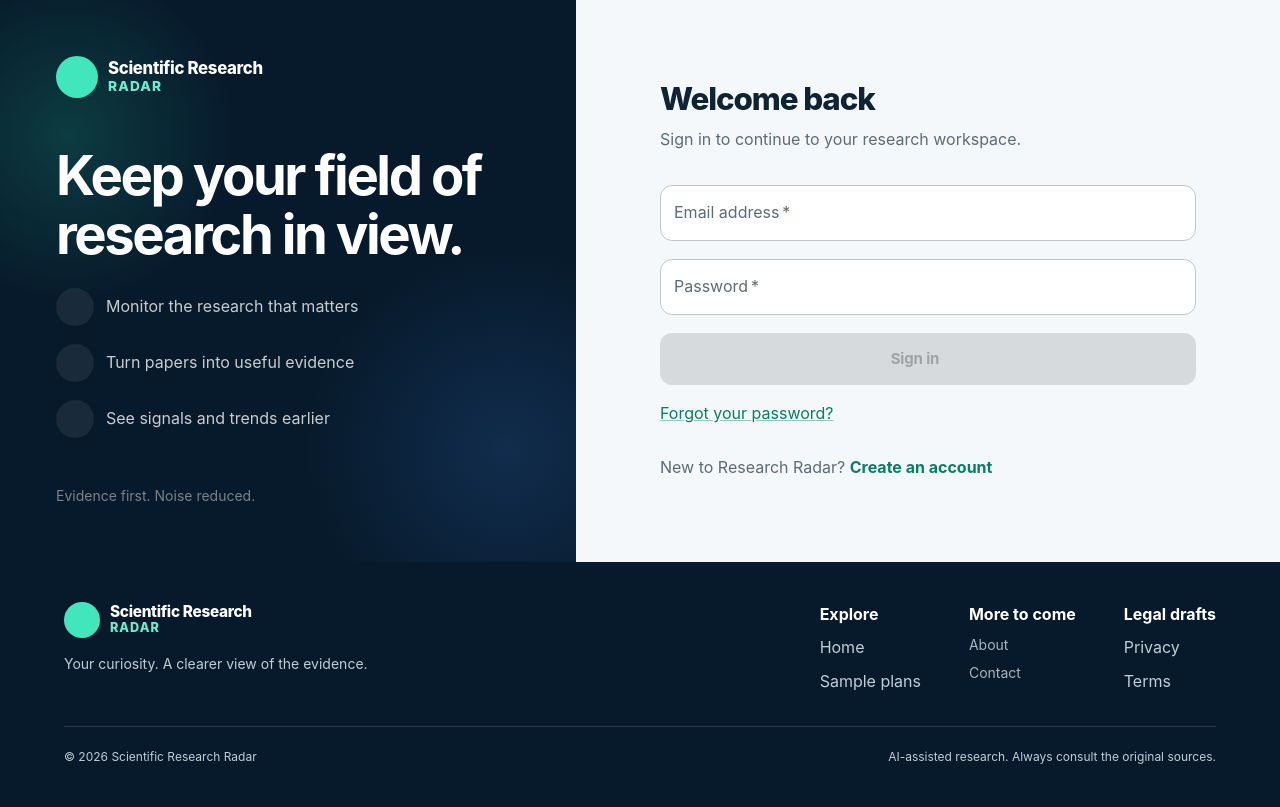
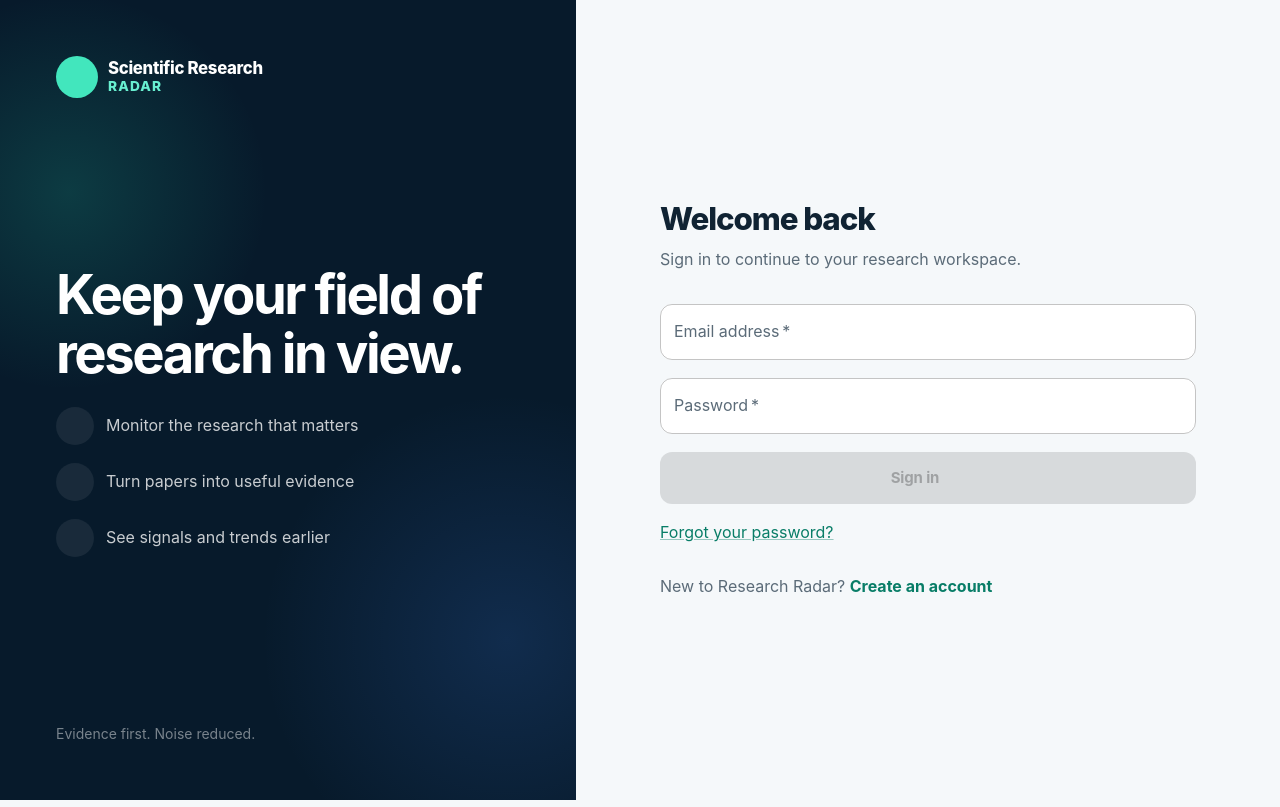
Before and after one commit to svasylevskyi/scientific-research-radar, a React (Vite) app in the folder frontend/: page /login in a window 1280 px wide. Built offline with nearby package versions, Linux system fonts and the light colour scheme; no server answers; some icons are missing.

Commit message:
Hide site footer on authentication pages

```diff
--- a/frontend/src/App.tsx
+++ b/frontend/src/App.tsx
@@ -4,7 +4,7 @@ import { LandingPage } from "./pages/LandingPage";
 import { PlansPage } from "./pages/PlansPage";
 import { LegalPage } from "./pages/LegalPage";
 import { ForgotPasswordPage, ResetPasswordPage } from "./pages/PasswordRecoveryPage";
-import { Navigate, Route, Routes, useLocation, useParams } from "react-router-dom";
+import { matchPath, Navigate, Route, Routes, useLocation, useParams } from "react-router-dom";
 
 import { RequireAuth } from "./auth/RequireAuth";
 import { RequireAdmin } from "./auth/RequireAdmin";
@@ -26,6 +26,11 @@ function LegacyDigestHistoryRedirect() {
 }
 
 export default function App() {
+  const { pathname } = useLocation();
+  // Registration includes its email verification step; profile keeps its footer.
+  const isAuthPage = ["/login", "/register", "/forgot-password", "/reset-password"]
+    .some((path) => matchPath(path, pathname));
+
   return (
     <Box sx={{ minHeight: "100dvh", display: "flex", flexDirection: "column" }}>
       <Box sx={{ flex: 1, display: "flex", flexDirection: "column", "& > *": { flex: 1 } }}>
@@ -121,7 +126,7 @@ export default function App() {
           <Route path="*" element={<Navigate to="/" replace />} />
         </Routes>
       </Box>
-      <SiteFooter />
+      {!isAuthPage && <SiteFooter />}
     </Box>
   );
 }
```
